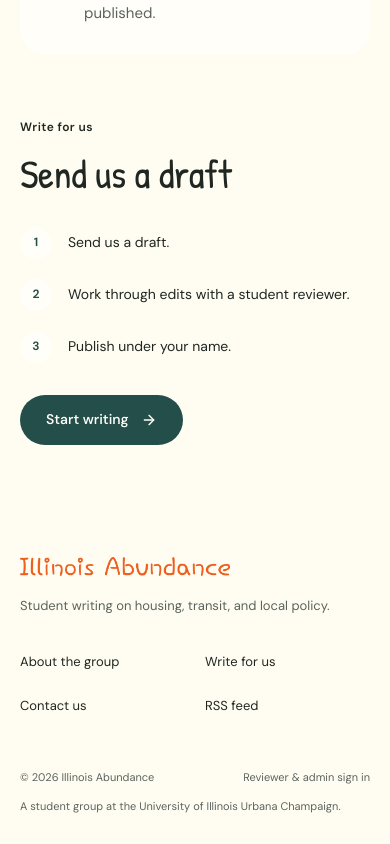
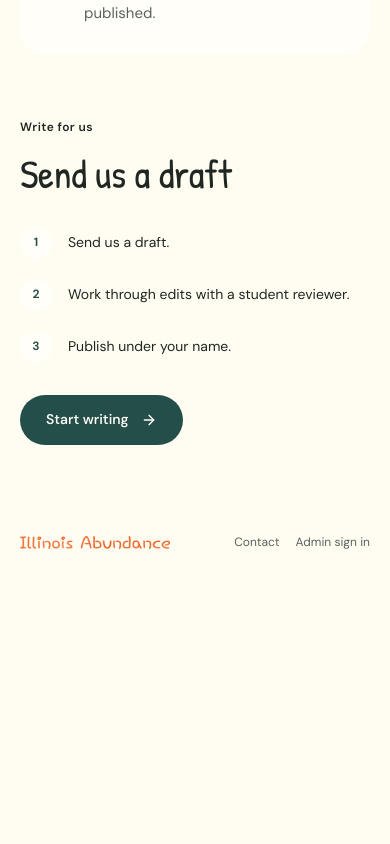
Before and after one commit to bhnsadhu/illinois-abundance, a Next.js app: page /about in a window 390 px wide. Shown: the part 1486-2330 px from the top of the page. After the commit the page ends 2071 px from the top, so only its background shows below. Built offline with nearby package versions, Linux system fonts and the light colour scheme; no server answers.

Commit message:
Simplify the footer to the brand, contact, and admin sign-in links

```diff
--- a/src/app/globals.css
+++ b/src/app/globals.css
@@ -100,13 +100,12 @@
 .skip-link:focus { top: 15px; }
 .sr-only { position: absolute; width: 1px; height: 1px; padding: 0; margin: -1px; overflow: hidden; clip: rect(0,0,0,0); white-space: nowrap; border: 0; }
 
-.site-footer { margin-top: 96px; padding-bottom: env(safe-area-inset-bottom); }
-.footer-top { padding-top: 48px; padding-bottom: 36px; display: grid; grid-template-columns: 1fr auto; gap: 48px; }
-.footer-top img { width: 225px; height: auto; }
-.footer-top p { font-size: 13px; color: var(--muted); margin: 20px 0 0; }
-.footer-links { display: grid; grid-template-columns: 1fr 1fr; align-content: center; gap: 0 36px; font-size: 13px; }
+.site-footer { margin-top: 64px; padding-bottom: env(safe-area-inset-bottom); }
+.footer-bar { display: flex; flex-wrap: wrap; align-items: center; justify-content: space-between; gap: 8px 24px; padding-block: 24px; }
+.footer-brand { display: flex; align-items: center; width: 190px; min-height: 44px; }
+.footer-brand img { width: 100%; height: auto; }
+.footer-links { display: flex; align-items: center; gap: 24px; font-size: 13px; color: var(--muted); }
 .footer-links a { min-height: 44px; display: flex; align-items: center; }
-.footer-bottom { padding-top: 16px; padding-bottom: 28px; display: flex; justify-content: space-between; gap: 24px; font-size: 11px; color: var(--muted); }
 
 /* Shared forms: consistent labels, clear input boundaries, and immediate feedback. */
 .write-heading { display: grid; grid-template-columns: minmax(0, 1.5fr) minmax(0, 1fr); gap: 80px; align-items: center; margin-bottom: 48px; }
@@ -195,12 +194,10 @@
   .section-heading { align-items: baseline; gap: 16px; margin-bottom: 24px; }
   .section-heading h2 { font-size: 28px; }
   .section-heading .text-link { font-size: 12px; white-space: nowrap; gap: 6px; }
-  .site-footer { margin-top: 64px; }
-  .footer-top { grid-template-columns: 1fr; padding-top: 32px; padding-bottom: 24px; gap: 24px; }
-  .footer-top img { width: 210px; }
-  .footer-links { gap: 0 20px; }
-  .footer-bottom { flex-wrap: wrap; gap: 12px; font-size: 11px; }
-  .footer-bottom span:nth-child(2) { order: 3; width: 100%; }
+  .site-footer { margin-top: 40px; }
+  .footer-bar { padding-block: 20px; column-gap: 16px; }
+  .footer-brand { width: 150px; }
+  .footer-links { gap: 16px; font-size: 12px; }
   .empty-state { padding: 36px 24px; }
   .write-heading { grid-template-columns: 1fr; gap: 24px; margin-bottom: 32px; }
   .write-heading h1 { font-size: 42px; }
--- a/src/components/footer.tsx
+++ b/src/components/footer.tsx
@@ -1,17 +1,12 @@
 import Image from 'next/image';
 import Link from 'next/link';
-import { content } from '@/lib/content';
 import { site } from '@/lib/config';
 
 export function Footer() {
   return <footer className="site-footer">
-    <div className="container footer-top">
-      <div>
-        <Link href="/" aria-label="Illinois Abundance home"><Image src="/brand/logo-wordmark-horizontal.png" alt="Illinois Abundance" width={1439} height={132} sizes="250px"/></Link>
-        <p>{content.footer}</p>
-      </div>
-      <div className="footer-links"><Link href="/about">About the group</Link><Link href="/write">Write for us</Link><a href={`mailto:${site.contact}`}>Contact us</a><Link href="/rss.xml">RSS feed</Link></div>
+    <div className="container footer-bar">
+      <Link className="footer-brand" href="/" aria-label="Illinois Abundance home"><Image src="/brand/logo-wordmark-horizontal.png" alt="Illinois Abundance" width={1439} height={132} sizes="(max-width: 767px) 150px, 190px"/></Link>
+      <nav className="footer-links" aria-label="Footer"><a href={`mailto:${site.contact}`}>Contact</a><Link href="/login">Admin sign in</Link></nav>
     </div>
-    <div className="container footer-bottom"><span>© {new Date().getFullYear()} Illinois Abundance</span><span>A student group at the University of Illinois Urbana Champaign.</span><Link href="/login">Reviewer &amp; admin sign in</Link></div>
   </footer>;
 }
```
